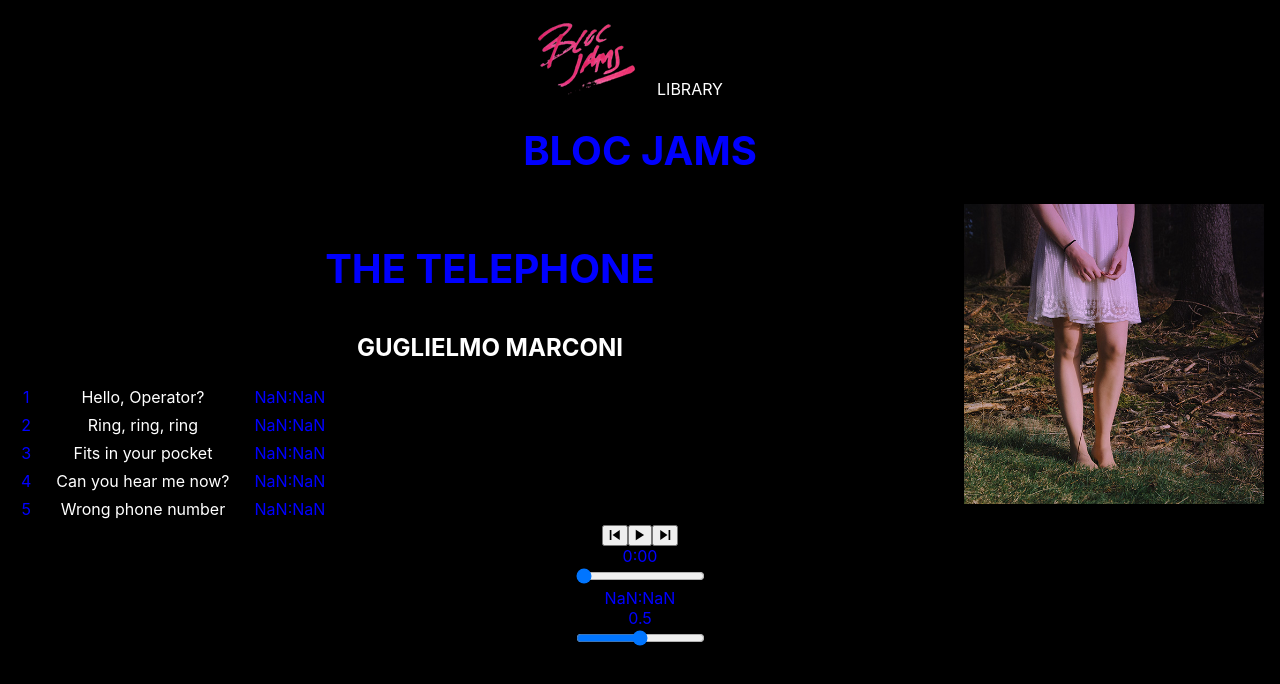
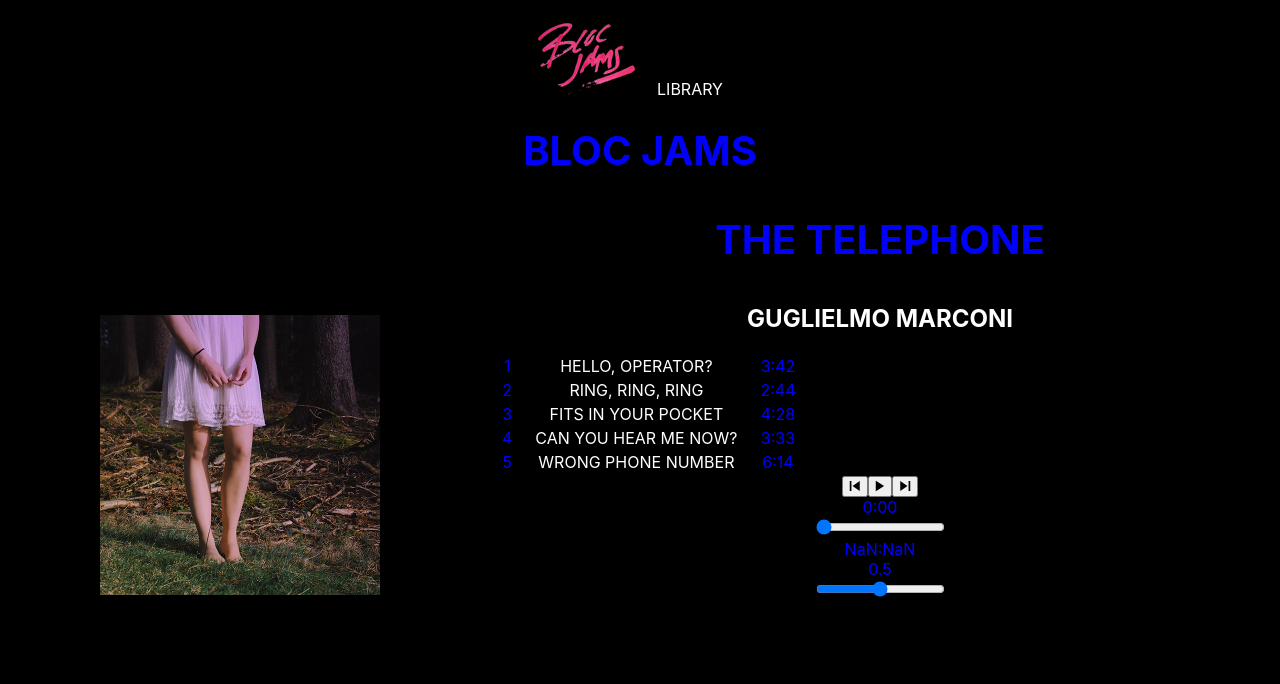
Before and after one commit to tanyanrswift/bloc-jams-react, a React (Create React App) app: page /album/guglielmo-marconi-the-telephone in a window 1280 px wide. Shown: the top 684 px of the page. Built offline with nearby package versions, Linux system fonts and the light colour scheme; some icons are missing.

Commit message:
Bloc Jams React Styling draft 5

```diff
--- a/src/App.css
+++ b/src/App.css
@@ -5,6 +5,7 @@
 .library {
   text-decoration: none;
   padding: 20px;
+  color: white;
 }
 
 .App-logo {
--- a/src/components/Library.js
+++ b/src/components/Library.js
@@ -12,12 +12,12 @@
   }
   render() {
     return(
-      <section className='library'>
+      <section className='library-page'>
         {
           this.state.albums.map( (album, index) =>
             <Link className='link' to={`/album/${album.slug}`} key={index}>
               <img className='image' src={album.albumCover} alt={album.title} />
-              <div className='album'>
+              <div className='album-in-detail'>
                 <div id='title'>{album.title}</div>
                 <div id='artist'>{album.artist}</div>
                 <div id='songs'>{album.songs.length} songs</div>
--- a/src/components/album.css
+++ b/src/components/album.css
@@ -1,11 +1,8 @@
 #album-cover-art {
-  height: 300px;
-  width: 300px;
-  float: right;
-}
-
-.album-details {
-  display: inline-block;
+  height: 280px;
+  width: 280px;
+  float: left;
+  padding: 100px;
 }
 
 .artist {
@@ -13,15 +10,19 @@
   text-transform: uppercase;
 }
 
+.song {
+  padding: 20px;
+}
+
 #song-number, #song-duration {
   color: blue;
+  padding-left: 20px;
   padding-right: 20px;
-  display: inline-table;
 }
 
 #song-title {
   color: white;
-  padding-right: 20px;
+  text-transform: uppercase;
 }
 
 .player-bar {
--- a/src/components/library.css
+++ b/src/components/library.css
@@ -1,18 +1,20 @@
-.library {
+.library-page {
   color: white;
   text-transform: uppercase;
+  display: flex;
 }
 
 .link {
   text-decoration: none;
   color: white;
+  padding-left: 170px;
+  padding-right: 100px;
 }
 
 .image {
-  height: 300px;
-  width: 300px;
+  height: 280px;
+  width: 280px;
   border-style: solid;
-  float: left;
   padding: 20px;
   box-shadow: 0 4px 8px 0 blue;
   transition: 0.3s;
@@ -22,19 +24,6 @@
   box-shadow: 0 8px 16px 0 blue;
 }
 
-.album {
-  padding: 2px 16px;
+.album-in-detail {
+  padding: 16px 16px;
 }
-
-#title {
-  text-align: left;
-
-}
-
-#artist {
-  text-align: left;
-}
-
-#songs {
-  text-align: left;
-}
--- a/src/components/playerbar.css
+++ b/src/components/playerbar.css
@@ -1,3 +1,7 @@
 .current-time {
   color: white;
 }
+
+#buttons {
+
+}
--- a/src/data/albums.js
+++ b/src/data/albums.js
@@ -20,10 +20,10 @@
     slug: 'guglielmo-marconi-the-telephone',
     albumCover: '/assets/images/album_covers/02.jpg',
     songs: [
-        { title: 'Hello, Operator?', duration: '1:01' },
-        { title: 'Ring, ring, ring', duration: '5:01' },
-        { title: 'Fits in your pocket', duration: '3:21' },
-        { title: 'Can you hear me now?', duration: '3:14' },
-        { title: 'Wrong phone number', duration: '2:15' }
+        { title: 'Hello, Operator?', duration: '161.71', audioSrc:'/assets/music/blue.mp3' },
+        { title: 'Ring, ring, ring', duration: '103.96', audioSrc: '/assets/music/green.mp3' },
+        { title: 'Fits in your pocket', duration: '268.45', audioSrc: '/assets/music/red.mp3' },
+        { title: 'Can you hear me now?', duration: '153.14', audioSrc: '/assets/music/pink.mp3' },
+        { title: 'Wrong phone number', duration: '374.22', audioSrc: '/assets/music/magenta.mp3' }
     ]
 }];
```
